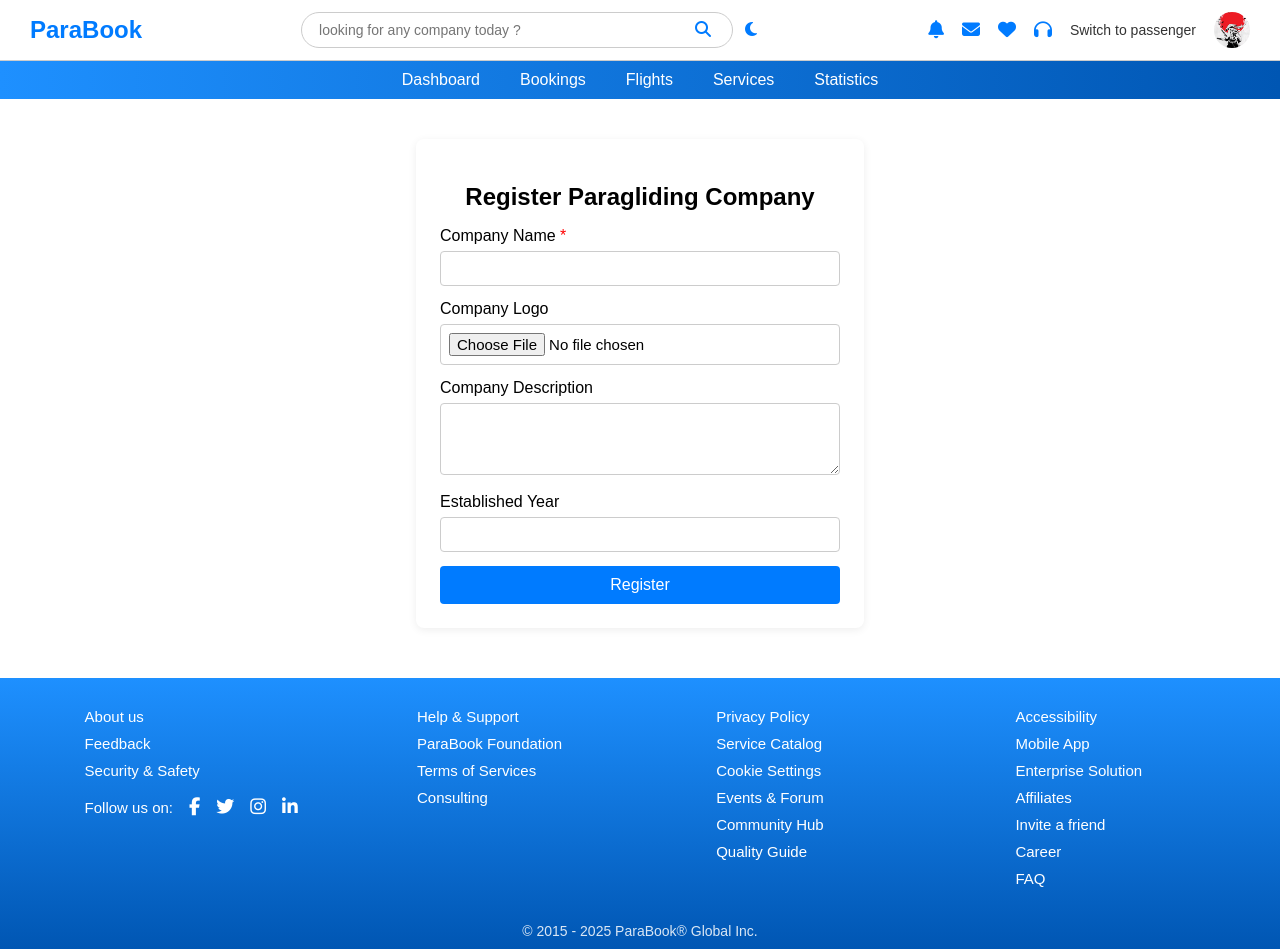
After one commit to Sarad07-crypto/ParaBook, a PHP site: page /php/Error/3.html in a window 1280 px wide. The commit adds this page. Run offline with PHP 8.4, Linux system fonts and the light colour scheme.

Commit message:
Branching

```diff
--- a/Web/php/Error/2.html
+++ b/Web/php/Error/2.html
@@ -6,6 +6,7 @@
   <title>ParaBook Header</title>
   <link rel="stylesheet" href="https://cdnjs.cloudflare.com/ajax/libs/font-awesome/6.5.0/css/all.min.css"/>
   <link rel="stylesheet" href="style.css" />
+  <link rel="stylesheet" href="style2.css" />
 </head>
 <body>
   <header class="header">
@@ -41,7 +42,7 @@
   <a href="#"><i class="fas fa-envelope"></i></a>
   <a href="#"><i class="fas fa-heart"></i></a>
   <a href="#"><i class="fas fa-headphones"></i></a>
-  <span class="switch-text">Switch to passenger</span>
+  <span class="switch-text">Switch to Company</span>
   <div class="avatar"><img src="images\o.png"></div>
 </div>
         </div>
@@ -102,6 +103,7 @@
       <option value="name">Name</option>
     </select>
   </label>
+
 </div>
     </div>
     <div class="company-grid">
--- /dev/null
+++ b/Web/php/Error/3.html
@@ -0,0 +1,162 @@
+<!DOCTYPE html>
+<html lang="en">
+<head>
+  <meta charset="UTF-8" />
+  <meta name="viewport" content="width=device-width, initial-scale=1.0"/>
+  <title>ParaBook Header</title>
+  <link rel="stylesheet" href="https://cdnjs.cloudflare.com/ajax/libs/font-awesome/6.5.0/css/all.min.css"/>
+  <link rel="stylesheet" href="style.css" />
+   <link rel="stylesheet" href="style2.css" />
+</head>
+<body>
+  <header class="header">
+    <div class="top-bar">
+      <!-- Hamburger menu for mobile -->
+      <div class="hamburger" onclick="openSidebar()">
+        <span></span>
+        <span></span>
+        <span></span>
+      </div>
+      <!-- Desktop ParaBook logo -->
+      <div class="logo">ParaBook</div>
+      <!-- Responsive ParaBook logo in the center for mobile -->
+      <div class="responsive-logo">Parabook</div>
+      <div class="search-icon-mobile" onclick="toggleMobileSearch()">
+        <i class="fas fa-search"></i>
+      </div>
+      <div class="mobile-search-box" id="mobile-search-box">
+        <input type="text" placeholder="Search..." style="border:none;outline:none;flex:1;font-size:14px;background:transparent;">
+      </div>
+      <div class="top-bar-content" style="display: flex; flex: 1; align-items: center;">
+        <div class="search-container">
+          <div class="search-box">
+            <input type="text" placeholder="looking for any company today ?" />
+            <button><i class="fas fa-search"></i></button>
+          </div>
+          <div class="darkmode">
+            <a href="#"><i class="fas fa-moon" style="color:#007BFF;"></i></a>
+          </div>
+        </div>
+        <div class="right-section">
+  <a href="#"><i class="fas fa-bell"></i></a>
+  <a href="#"><i class="fas fa-envelope"></i></a>
+  <a href="#"><i class="fas fa-heart"></i></a>
+  <a href="#"><i class="fas fa-headphones"></i></a>
+  <span class="switch-text">Switch to passenger</span>
+  <div class="avatar"><img src="images\o.png"></div>
+</div>
+        </div>
+      </div>
+    </div>
+    <!-- Navigation Bar -->
+    <div class="nav-bar">
+      <a href="#">Dashboard</a>
+      <a href="#">Bookings</a>
+      <a href="#">Flights</a>
+      <a href="#">Services</a>
+      <a href="#">Statistics</a>
+    </div>
+  </header>
+
+  <!-- Blur overlay for sidebar -->
+  <div class="sidebar-backdrop" id="sidebar-backdrop"></div>
+
+  <!-- Sidebar for mobile -->
+  <div class="sidebar" id="sidebar">
+    <button class="close-btn" onclick="closeSidebar()">&times;</button>
+    <!-- Avatar at the top -->
+    <div class="avatar" style="margin-bottom: 24px; margin-top: 10px; align-self: center;"><img src="images\o.png"></div>
+    <div class="sidebar-section sidebar-links">
+      <a href="#">Dashboard</a>
+      <a href="#">Bookings</a>
+      <a href="#">Flights</a>
+      <a href="#">Services</a>
+      <a href="#">Statistics</a>
+    </div>
+    <div class="sidebar-section">
+      <a href="#" style="text-decoration: none;">Notfication</a><br>
+      <a href="#" style="text-decoration: none;">Mail</a><br>
+      <a href="#" style="text-decoration: none;">Favourites</a><br>
+      <a href="#" style="text-decoration: none;">Contact</a>
+      <span class="switch-text">Switch to passenger</span>
+      <button class="logout-btn">Log out</button>
+    </div>
+  </div>
+  <!-- Company Registration Form -->
+  <div class="company-registration">
+  <h2>Register Paragliding Company</h2>
+  <form action="register_company.php" method="POST" enctype="multipart/form-data">
+    <div class="form-group">
+      <label for="company_name">Company Name <span style="color:red">*</span></label>
+      <input type="text" id="company_name" name="company_name" required>
+    </div>
+    <div class="form-group">
+      <label for="company_logo">Company Logo</label>
+      <input type="file" id="company_logo" name="company_logo" accept="image/*">
+    </div>
+    <div class="form-group">
+      <label for="company_description">Company Description</label>
+      <textarea id="company_description" name="company_description" rows="3"></textarea>
+    </div>
+    <div class="form-group">
+      <label for="established_year">Established Year</label>
+      <input type="number" id="established_year" name="established_year" min="1900" max="2099" step="1">
+    </div>
+    <button type="submit" class="register-btn">Register</button>
+  </form>
+</div>
+
+  <footer class="footer">
+    <div class="footer-content">
+      <div class="footer-col">
+        <ul>
+          <li>About us</li>
+          <li>Feedback</li>
+          <li>Security & Safety</li>
+        </ul>
+        <div class="footer-social">
+          <span>Follow us on:</span>
+          <a href="#"><i class="fab fa-facebook-f"></i></a>
+          <a href="#"><i class="fab fa-twitter"></i></a>
+          <a href="#"><i class="fab fa-instagram"></i></a>
+          <a href="#"><i class="fab fa-linkedin-in"></i></a>
+        </div>
+      </div>
+      <div class="footer-col">
+        <ul>
+          <li>Help & Support</li>
+          <li>ParaBook Foundation</li>
+          <li>Terms of Services</li>
+          <li>Consulting</li>
+        </ul>
+      </div>
+      <div class="footer-col">
+        <ul>
+          <li>Privacy Policy</li>
+          <li>Service Catalog</li>
+          <li>Cookie Settings</li>
+          <li>Events & Forum</li>
+          <li>Community Hub</li>
+          <li>Quality Guide</li>
+        </ul>
+      </div>
+      <div class="footer-col">
+        <ul>
+          <li>Accessibility</li>
+          <li>Mobile App</li>
+          <li>Enterprise Solution</li>
+          <li>Affiliates</li>
+          <li>Invite a friend</li>
+          <li>Career</li>
+          <li>FAQ</li>
+        </ul>
+      </div>
+    </div>
+    <div class="footer-bottom">
+      © 2015 - 2025 ParaBook® Global Inc.
+    </div>
+  </footer>
+  <script src="index.js"></script>
+
+</body>
+</html>
--- /dev/null
+++ b/Web/php/Error/style2.css
@@ -0,0 +1,66 @@
+.company-registration {
+  max-width: 400px;
+  margin: 40px auto;
+  padding: 24px;
+  background: #fff;
+  border-radius: 8px;
+  box-shadow: 0 2px 8px rgba(0,0,0,0.07);
+}
+.company-registration h2 {
+  margin-bottom: 16px;
+  text-align: center;
+}
+.form-group {
+  margin-bottom: 14px;
+}
+.form-group label {
+  display: block;
+  margin-bottom: 6px;
+  font-weight: 500;
+}
+.form-group input[type="text"],
+.form-group input[type="number"],
+.form-group input[type="file"],
+.form-group textarea {
+  width: 100%;
+  padding: 8px;
+  border: 1px solid #ccc;
+  border-radius: 4px;
+  font-size: 15px;
+  box-sizing: border-box;
+}
+.form-group textarea {
+  resize: vertical;
+}
+.register-btn {
+  background: #007BFF;
+  color: #fff;
+  padding: 10px 20px;
+  border: none;
+  border-radius: 4px;
+  cursor: pointer;
+  width: 100%;
+  font-size: 16px;
+}
+.register-btn:hover {
+  background: #0056b3;
+}
+
+.add-company-btn {
+  background: #ffffff;
+  color: #fff;
+  border: none;
+  border-radius: 50%;
+  width: 34px;
+  height: 34px;
+  margin-left: 16px;
+  cursor: pointer;
+  display: inline-flex;
+  align-items: center;
+  justify-content: center;
+  font-size: 18px;
+  transition: background 0.2s;
+}
+.add-company-btn:hover {
+  background: #bbbbbb;
+}
```
Also changed, not shown: Web/php/Error/style.css (+37 -0 lines).
